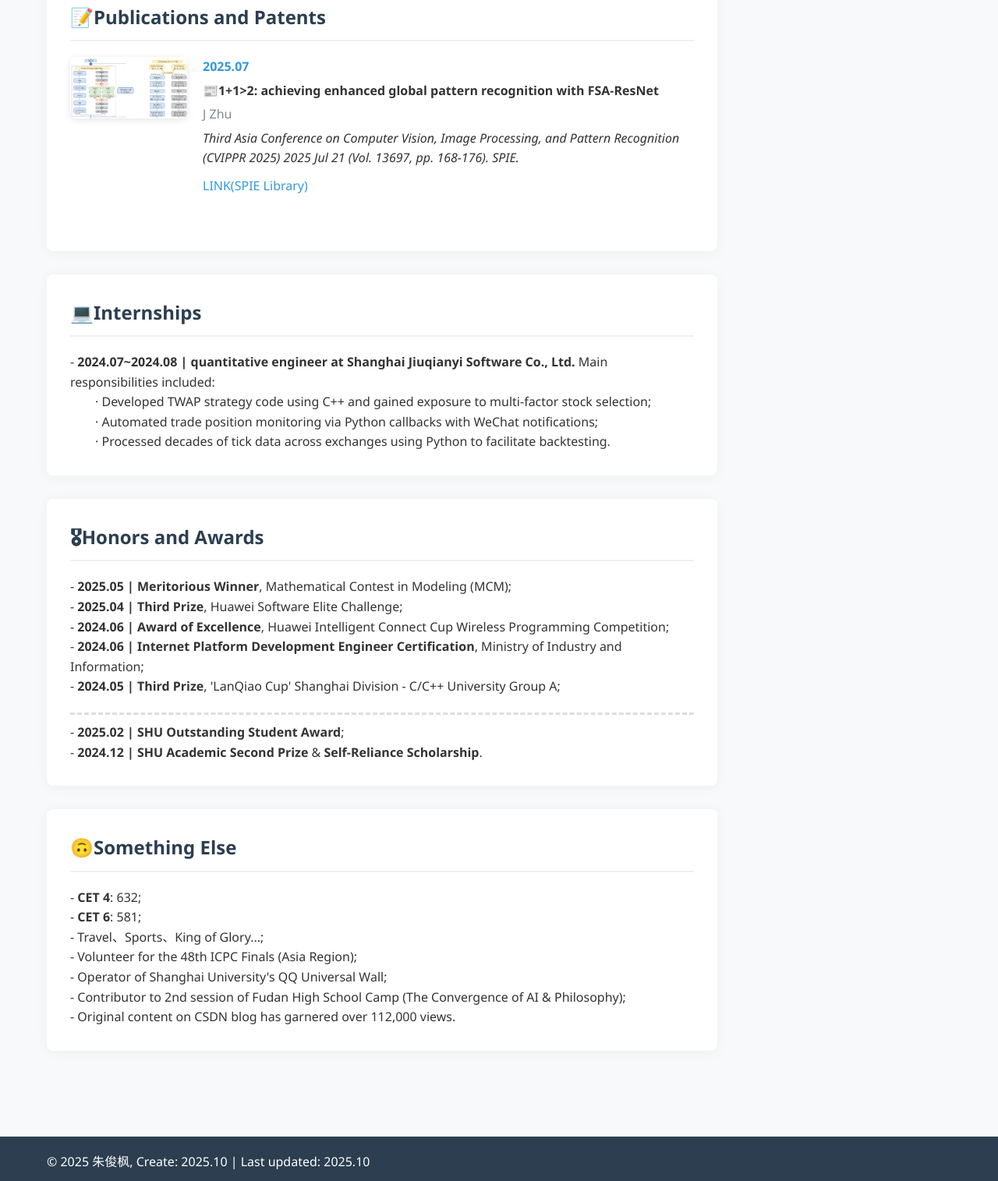
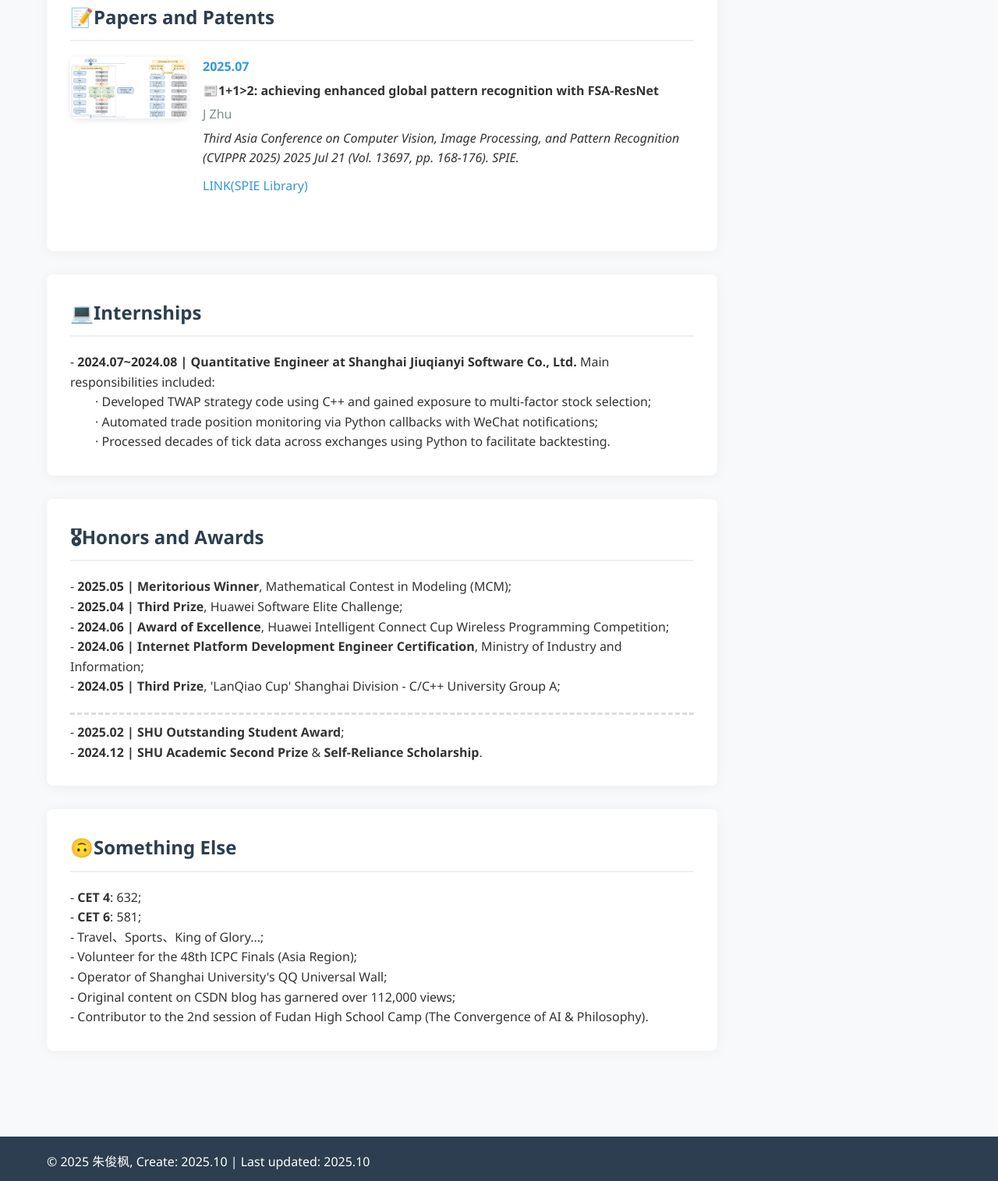
Before and after one commit to J-Jzf/J-Jzf.github.io, a plain HTML site: page index.html in a window 1280 px wide. Shown: the part 969-2484 px from the top of the page at 78% size. Drawn offline with Linux system fonts and the light colour scheme.

Commit message:
Update index.html

```diff
--- a/index.html
+++ b/index.html
@@ -356,7 +356,7 @@
 
             <!-- 出版物部分 -->
             <section id="publications" class="content-section">
-                <h2 class="section-title">📝Publications and Patents</h2>
+                <h2 class="section-title">📝Papers and Patents</h2>
                 <div class="publication-item">
                     <div class="publication-content">
                         <img src="images/cvippr2025.png" alt="Paper Figure" class="publication-image">
@@ -374,7 +374,7 @@
             <!-- 实习经历部分 -->
             <section id="internship" class="content-section">
                 <h2 class="section-title">💻Internships</h2>
-                <p>  - <strong>2024.07~2024.08 | quantitative engineer at Shanghai Jiuqianyi Software Co., Ltd.</strong> Main responsibilities included:</p>
+                <p>  - <strong>2024.07~2024.08 | Quantitative Engineer at Shanghai Jiuqianyi Software Co., Ltd.</strong> Main responsibilities included:</p>
                 <p style="text-indent: 2em;">· Developed TWAP strategy code using C++ and gained exposure to multi-factor stock selection;</p>
                 <p style="text-indent: 2em;">· Automated trade position monitoring via Python callbacks with WeChat notifications;</p>
                 <p style="text-indent: 2em;">· Processed decades of tick data across exchanges using Python to facilitate backtesting.</p>
@@ -404,8 +404,8 @@
                     <li>  - Travel、Sports、King of Glory...;</li>
                     <li>  - Volunteer for the 48th ICPC Finals (Asia Region);</li>
                     <li>  - Operator of Shanghai University's QQ Universal Wall;</li>
-                    <li>  - Contributor to 2nd session of Fudan High School Camp (The Convergence of AI & Philosophy);</li>
-                    <li>  - Original content on CSDN blog has garnered over 112,000 views.</li>
+                    <li>  - Original content on CSDN blog has garnered over 112,000 views;</li>
+                    <li>  - Contributor to the 2nd session of Fudan High School Camp (The Convergence of AI & Philosophy).</li>
                 </ul>
             </section>
         </main>
```
